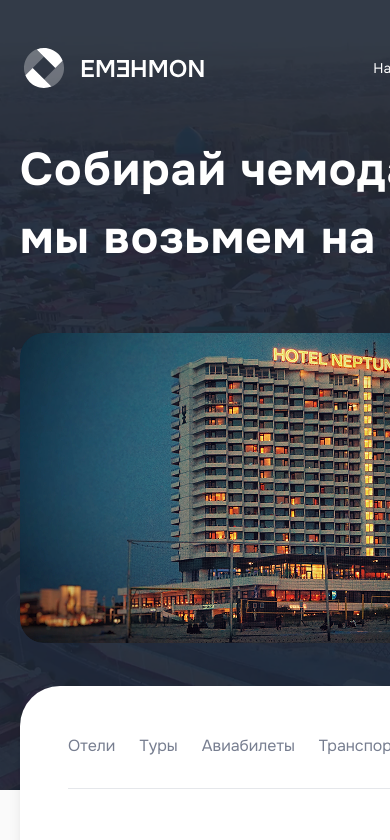
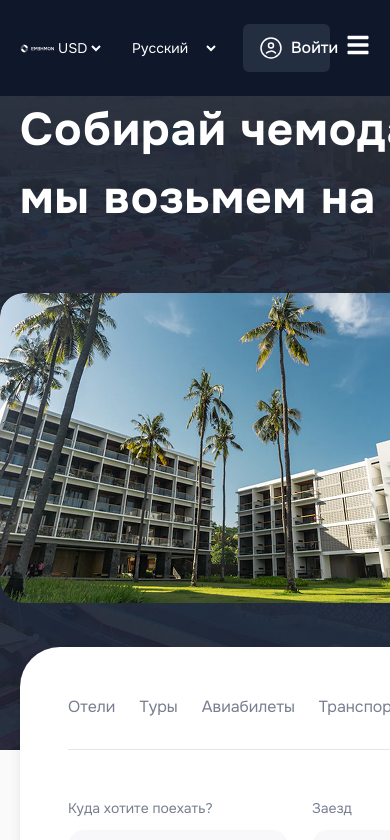
Before and after one commit to soliha10/e-hotel, a React (Create React App) app: page / in a window 390 px wide. Shown: the top 840 px of the page. Built offline with nearby package versions, Linux system fonts and the light colour scheme.

Commit message:
Complete header responsive

```diff
--- a/src/App.js
+++ b/src/App.js
@@ -10,7 +10,7 @@ import './index.css';
 function App() {
 	return (
 		<div className='bg-[#FAFAFA]'>
-			<section className="bg-[url('./assets/images/bg.png')] ] pb-[147px] bg-no-repeat bg-cover ">
+			<section className="bg-[url('./assets/images/bg.png')]  pb-[147px] bg-no-repeat bg-cover ">
 				<Header />
 				<Hero />
 			</section>
--- a/src/components/Header/Header.jsx
+++ b/src/components/Header/Header.jsx
@@ -1,39 +1,62 @@
+import { useState } from "react";
 import logo from "../../assets/images/logo.svg";
 import user from "../../assets/images/user-circle.svg";
+import { FaBars, FaTimes } from "react-icons/fa";
+
 const Header = () => {
+  const [menuOpen, setMenuOpen] = useState(false);
+
   return (
-    <header >
-      <div className='w-[1240px] mx-auto px-5 '>
-        <div className="py-10 flex items-center justify-between text-white text-sm leading-[22px]">
-          <a href="/" >
-            <img src={logo} alt="logo" /></a>
-          <nav>
+    <header className="bg-[#0F172A] z-50 relative">
+      <div className="w-full max-w-[1240px] mx-auto px-5">
+        <div className="py-6 md:py-10 flex items-center justify-between text-white text-sm leading-[22px]">
+          <a href="/">
+            <img src={logo} alt="logo" className="w-[103px] h-[35px]" />
+          </a>
+          <nav className="hidden md:block">
             <ul className="flex gap-6">
-              <li ><a href="/">Найти жилье</a></li>
-              <li ><a href="/">Куда сходить?</a></li>
-              <li ><a href="/">Туры</a></li>
-              <li ><a href="/">Транспорт</a></li>
+              <li><a href="/">Найти жилье</a></li>
+              <li><a href="/">Куда сходить?</a></li>
+              <li><a href="/">Туры</a></li>
+              <li><a href="/">Транспорт</a></li>
             </ul>
           </nav>
-
-          <form action="" className="flex gap-6 ">
-            <select name="" id="" className="bg-transparent outline-none  ">
+          <form className=" ms-auto me-4 md:ms-0 md:me-0 flex gap-6">
+            <select className="bg-transparent outline-none">
               <option className="text-black" value="usd">USD</option>
               <option className="text-black" value="uzs">UZS</option>
             </select>
-            <select name="" id="" className="bg-transparent outline-none ">
+            <select className="bg-transparent outline-none">
               <option className="text-black" value="russian">Русский</option>
               <option className="text-black" value="uzbek">Узбекский</option>
             </select>
 
-            <button className="flex gap-2 justify-center text-base font-medium w-[129px] py-4 px-4 bg-[#232E40] rounded-md ">
+            <button className="flex items-center gap-2 text-base font-medium py-3 px-4 bg-[#232E40] rounded-md">
               <img src={user} alt="user" />
-              Войти</button>
+              Войти
+            </button>
           </form>
+          <div className="md:hidden">
+            <button onClick={() => setMenuOpen(!menuOpen)}>
+              {menuOpen ? <FaTimes size={24} /> : <FaBars size={24} />}
+            </button>
+          </div>
+
         </div>
+        {menuOpen && (
+          <div className="md:hidden bg-[#0F172A] text-white py-6">
+            <ul className="flex flex-col gap-4 text-center mb-6">
+              <li><a href="/">Найти жилье</a></li>
+              <li><a href="/">Куда сходить?</a></li>
+              <li><a href="/">Туры</a></li>
+              <li><a href="/">Транспорт</a></li>
+            </ul>
+
+          </div>
+        )}
       </div>
     </header>
-  )
-}
+  );
+};
 
-export default Header
+export default Header;
--- a/src/components/Hero/FormHero.jsx
+++ b/src/components/Hero/FormHero.jsx
@@ -6,7 +6,7 @@ import search from "../../assets/images/search-icon.svg";
 
 const FormHero = () => {
   return (
-    <div className="absolute bg-white w-full p-12 rounded-[40px] shadow-lg bottom-[-65%]   ">
+    <div className="absolute bg-white w-full p-12 rounded-[40px] shadow-lg top-11   ">
       <div>
         <ul className="flex gap-6 text-[#777E90] border-b pb-[30px] mb-12 ">
           <li className="hover:text-[#232E40]  " ><a href="/"  >Отели</a></li>
--- a/src/components/Hero/Hero.jsx
+++ b/src/components/Hero/Hero.jsx
@@ -35,13 +35,34 @@ const Hero = () => {
       price: 'от $120',
       location: '8 ул. Лянгар, Ташкент'
     },
+    {
+      image: neptun,
+      rating: '8.9',
+      name: "Hotel Neptun Tashkent Pool&Spa",
+      price: 'от $120',
+      location: '8 ул. Лянгар, Ташкент'
+    },
+    {
+      image: evening,
+      rating: '8.9',
+      name: "Hotel Neptun Tashkent Pool&Spa",
+      price: 'от $120',
+      location: '8 ул. Лянгар, Ташкент'
+    },
+    {
+      image: scene,
+      rating: '8.9',
+      name: "Hotel Neptun Tashkent Pool&Spa",
+      price: 'от $120',
+      location: '8 ул. Лянгар, Ташкент'
+    },
 
   ];
 
   return (
     <section >
       <div className="w-[1240px] mx-auto px-5">
-        <div className="relative ">
+        <div className=" ">
           <div className="flex items-start justify-between mb-[50px] ">
             <div className="w-[720px] me-[116px] ">
               <h1 className="text-[46px] font-bold leading-[68px] tracking-[0.98px] text-white  ">Собирай чемодан, остальное мы возьмем на себя</h1>
@@ -53,6 +74,8 @@ const Hero = () => {
                 <button className="inline-flex gap-[10px] text-white font-medium  ">
                   <img src={playBtn} alt="btn" />
                   Посмотреть видео</button>
+              </div>
+            </div>
           </div>
         </div>
       </div>
@@ -68,7 +91,7 @@ const Hero = () => {
         onMouseMove={Autoplay}
         navigation={false}
         modules={[Autoplay]}
-            className="mySwiper"
+        className="mySwiper w-full "
       >
         {cardItems.map(({ image, rating, name, price, location }, index) => (
           <SwiperSlide key={index} >
@@ -77,9 +100,11 @@ const Hero = () => {
         )
         )}
       </Swiper>
+      <div className="w-[1240px] mx-auto px-5 relative">
         <FormHero />
       </div>
-      </div>
+
+
     </section>
   )
 }
--- a/src/components/Offers/Offers.jsx
+++ b/src/components/Offers/Offers.jsx
@@ -80,9 +80,9 @@ const Offers = () => {
 
   const [activeBtn, setActiveBtn] = useState(null);
   return (
-    <section>
+    <section className="pb-[100px]">
       <div className="w-[1240px] mx-auto px-5">
-        <div className="pb-[100px]">
+        <div >
           <div className="flex items-center justify-between">
             <h2 className=" text-[#232E40]  text-[32px] font-bold mb-10 ">Сезонные предложения</h2>
             <div>
@@ -105,6 +105,9 @@ const Offers = () => {
               </button>
             </div>
           </div>
+
+        </div>
+      </div>
           <Swiper
             ref={swiperRef}
             slidesPerView="auto"
@@ -131,8 +134,6 @@ const Offers = () => {
               </SwiperSlide>
             ))}
           </Swiper>
-        </div>
-      </div>
     </section>
   )
 }
--- a/src/components/Testimonial/Testimonial.jsx
+++ b/src/components/Testimonial/Testimonial.jsx
@@ -39,9 +39,9 @@ const Testimonial = () => {
     },
   ]
   return (
-    <section className="bg-[#232E40] bg-opacity-90 ">
+    <section className="bg-[#232E40] bg-opacity-90 py-20 mx-auto">
       <div className="w-[1240px] mx-auto px-5">
-        <div className="py-20">
+        <div className="">
           <div className="flex items-center justify-between">
             <h2 className=" text-[#fff]  text-[32px] font-bold mb-10 ">Что думают о нас туристы?</h2>
             <div>
@@ -64,6 +64,8 @@ const Testimonial = () => {
               </button>
             </div>
           </div>
+        </div>
+      </div>
           <Swiper
             ref={swiperRef}
             slidesPerView="auto"
@@ -77,7 +79,7 @@ const Testimonial = () => {
             onMouseMove={Autoplay}
             navigation={false}
             modules={[Autoplay]}
-            className="mySwiper"
+            className="mySwiper w-full mx-auto"
           >
             {feedbacks.map(({ id, feedback, userPic, userName }, index) => (
               <SwiperSlide className="flex text-left" key={index}  >
@@ -85,8 +87,6 @@ const Testimonial = () => {
               </SwiperSlide>
             ))}
           </Swiper>
-        </div>
-      </div>
     </section>
   )
 }
```
Lines whose indentation alone changed are shown as unchanged.
